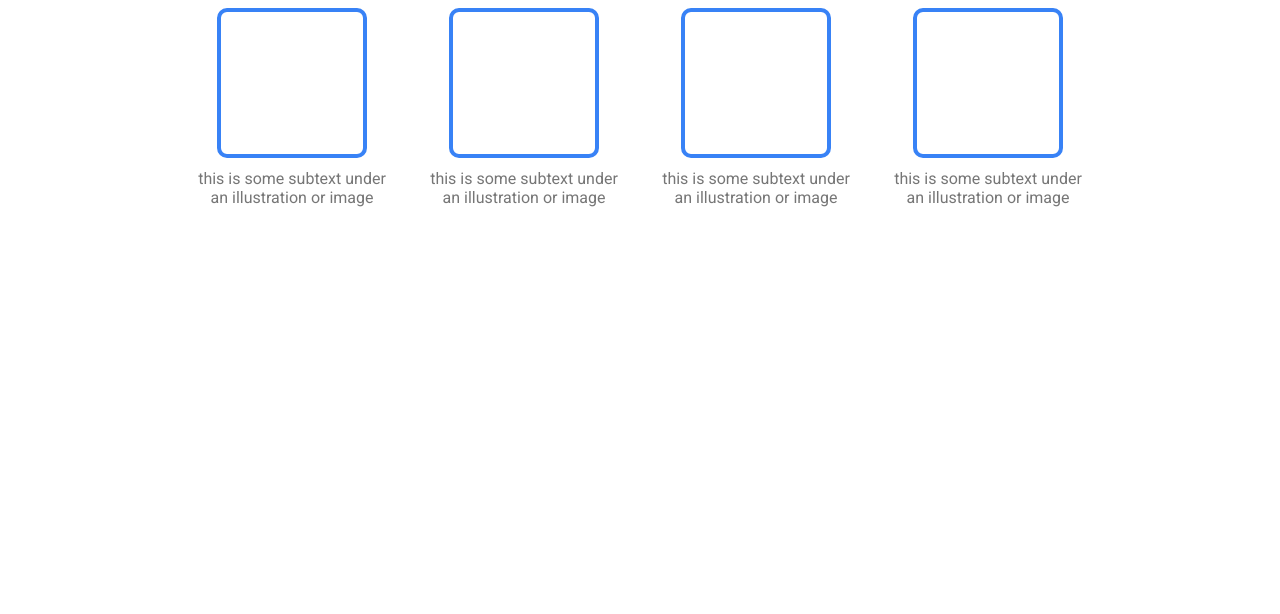
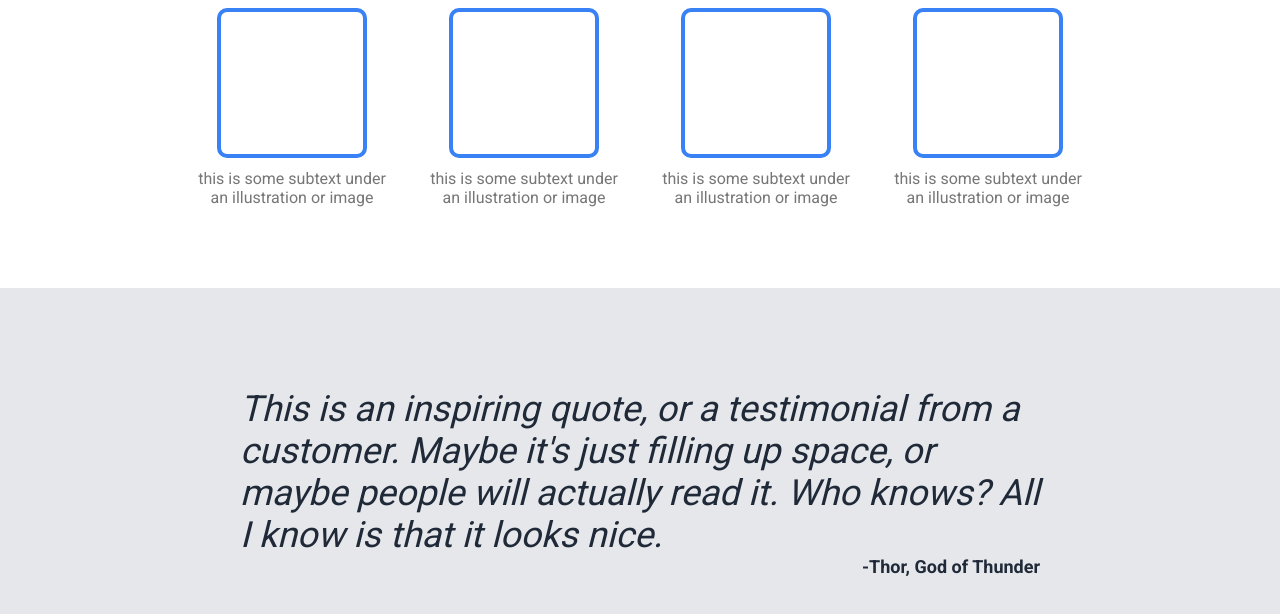
Before and after one commit to mrcdean16/landing-page, a plain HTML site: page index.html in a window 1280 px wide. Shown: the part 506-1120 px from the top of the page. Before the commit the page ends 800 px from the top, so only its background shows below. Drawn offline with Linux system fonts and the light colour scheme.

Commit message:
Added stuff for quote section

```diff
--- a/index.html
+++ b/index.html
@@ -6,6 +6,7 @@
     <link rel="stylesheet" href="style.css">
 </head>
 <body>
+    <div class="body">
         <div class="header">
         <div class="container">
             <div class="header-bar">
@@ -55,7 +56,13 @@
                 <div class="text">this is some subtext under an illustration or image</div>
                 </div>
             </div>
-
+        </div>
+        <div class="quote">
+            <div class="quote-container">
+                This is an inspiring quote, or a testimonial from a customer. Maybe it's just filling up space, or maybe people will actually read it. Who knows? All I know is that it looks nice.
+                <div class="subquote">-Thor, God of Thunder</div>
+            </div>
+        </div>
 
 
 
--- a/style.css
+++ b/style.css
@@ -11,13 +11,17 @@
 }
 
 
-
 body {
   display: flex;
   flex-direction: column;
   align-items: center;
   justify-content: flex-start;
   font-family: Roboto, sans-serif;
+}
+
+.body {
+    display:flex;
+    flex-direction:column;
 }
 
 .header {
@@ -104,6 +108,7 @@ button.signup {
 
 .information {
     padding: 30px;
+    margin-bottom:50px;
 }
 
 .information-header {
@@ -148,8 +153,30 @@ button.signup {
     color:rgba(66, 66, 66, 0.726);
   }
 
+.quote {
+    background: #E5E7EB;
+    display:flex;
+    justify-content:center;
+    align-items:center;
+}
+
+.quote-container {
+    font-size: 36px;
+    color: #1F2937;
+    text-align:left;
+    font-style:italic;
+    font-weight:300;
+    padding: 100px;
+    width:1000px;
+}
 
 
+.subquote {
+    text-align:end;
+    font-size: 18px;
+    font-weight:bold;
+    font-style:normal;
+}
 
 
 
```
Lines whose indentation alone changed are shown as unchanged.
